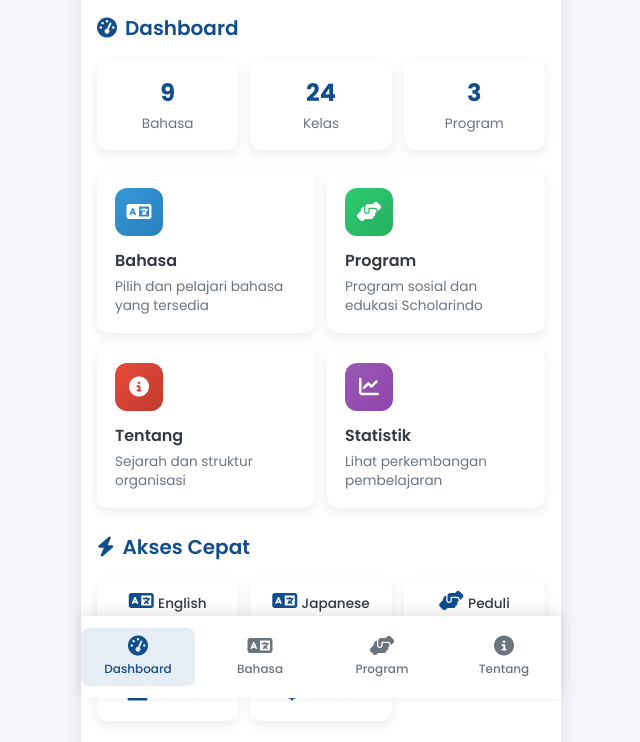
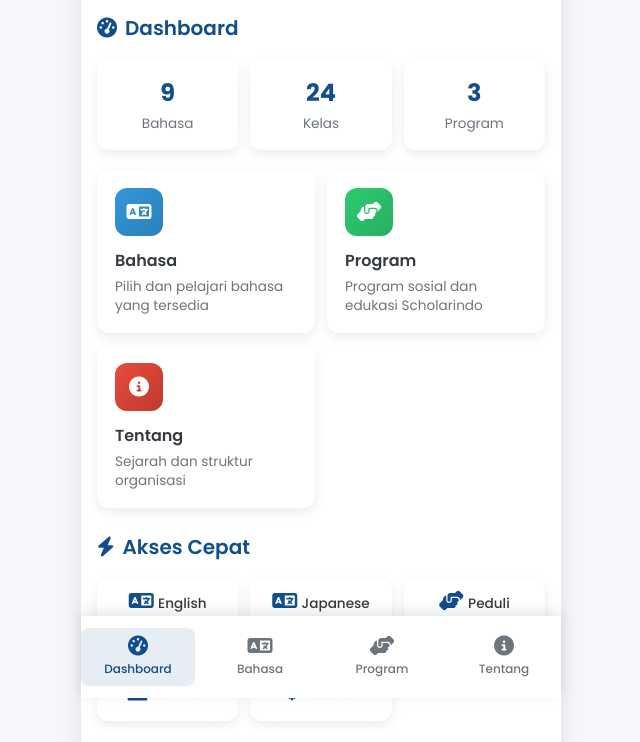
Before and after one commit to danaharia2/scholarindo-miniapp, a plain HTML site: page frontend/index.html in a window 1280 px wide. Shown: the part 102-844 px from the top of the page, without its empty margins (319-959 px from the left). Drawn offline with Linux system fonts and the light colour scheme.

Commit message:
Update index.html

```diff
--- a/frontend/index.html
+++ b/frontend/index.html
@@ -1045,13 +1045,13 @@
                             <p class="card-subtitle">Sejarah dan struktur organisasi</p>
                         </div>
 
-                        <div class="dashboard-card" onclick="showView('dashboardView')">
+                        <!-- <div class="dashboard-card" onclick="showView('dashboardView')">
                             <div class="card-icon dashboard">
                                 <i class="fas fa-chart-line"></i>
                             </div>
                             <h3 class="card-title">Statistik</h3>
                             <p class="card-subtitle">Lihat perkembangan pembelajaran</p>
-                        </div>
+                        </div> -->
                     </div>
 
                     <!-- Quick Actions -->
```
